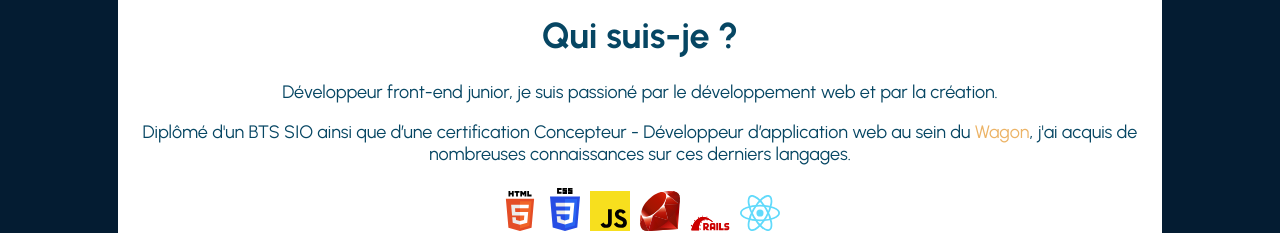
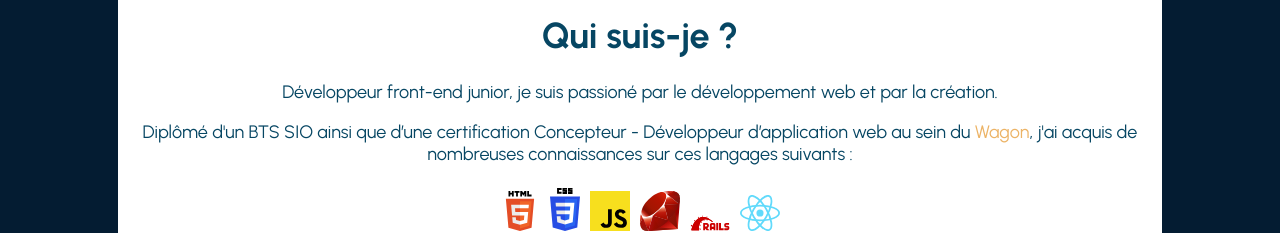
Before and after one commit to Quentinrbd/portfolio, a React (Vite) app: page / in a window 1280 px wide. Shown: the part 820-1053 px from the top of the page. Built offline with nearby package versions, Linux system fonts and the light colour scheme.

Commit message:
updata cv, bio, projet

```diff
--- a/index.html
+++ b/index.html
@@ -2,7 +2,7 @@
 <html lang="en">
   <head>
     <meta charset="UTF-8" />
-    <link rel="icon" href="/src/assets/QR (1).png" />
+    <link rel="icon" href="/src/assets/QR.png" />
     <meta name="viewport" content="width=device-width, initial-scale=1.0" />
     <title>Quentin Ribardière - Portfolio</title>
   </head>
--- a/src/components/Bio/Bio.jsx
+++ b/src/components/Bio/Bio.jsx
@@ -23,7 +23,7 @@ export default function Bio() {
           <div className="bio-content" >
             <h1>Qui suis-je ?</h1>
             <p>Développeur front-end junior, je suis passioné par le développement web et par la création.</p>
-            <p>Diplômé d'un BTS SIO ainsi que d’une certification Concepteur - Développeur d’application web au sein du <a href="https://www.lewagon.com/fr" target="_blank" rel="noreferrer" style={{textDecoration:"none", color:"#ECB365"}}>Wagon</a>, j'ai acquis de nombreuses connaissances sur ces derniers langages.</p>
+            <p>Diplômé d'un BTS SIO ainsi que d’une certification Concepteur - Développeur d’application web au sein du <a href="https://www.lewagon.com/fr" target="_blank" rel="noreferrer" style={{textDecoration:"none", color:"#ECB365"}}>Wagon</a>, j'ai acquis de nombreuses connaissances sur ces langages suivants :</p>
             <div className="logo">
               <img src={html} alt="html" id="html"/>
               <img src={css} alt="css" id="css" />
--- a/src/components/Projet/ModalBrain.jsx
+++ b/src/components/Projet/ModalBrain.jsx
@@ -23,7 +23,7 @@ export default function ModalContent({closeModal}) {
         <img className="airbnbrain-img" src={airbnbrain} alt="airbnbrain" />
         <img className="airbnbrain-img" src={airbnbrain2} alt="airbnbrain" />
         <img className="airbnbrain-img" src={airbnbrain3} alt="airbnbrain" />
-        <p>Le code de ce projet est disponible sur mon profil <a href="https://github.com/Quentinrbd" target="_blank" rel="noreferrer" style={{textDecoration:"none"}}>GitHub</a>.</p>
+        <p>Le code de ce projet est disponible sur mon profil <a href="https://github.com/leN43/AirbnBrain" target="_blank" rel="noreferrer" style={{textDecoration:"none"}}>GitHub</a>.</p>
       </div>
     </div>
   )
--- a/src/components/Projet/ModalSMW.jsx
+++ b/src/components/Projet/ModalSMW.jsx
@@ -34,7 +34,7 @@ export default function ModalSMW({closeModal}) {
           <img src={smw6} alt="" />
           <img src={smw4} alt="" />
         </div>
-        <p>Le code de ce projet est disponible sur mon profil <a href="https://github.com/Quentinrbd" target="_blank" rel="noreferrer" style={{textDecoration:"none"}}>GitHub</a>.</p>
+        <p>Le code de ce projet est disponible sur mon profil <a href="https://github.com/Quentinrbd/save_my_wallet" target="_blank" rel="noreferrer" style={{textDecoration:"none"}}>GitHub</a>.</p>
       </div>
     </div>
   )
```
Also changed, not shown: src/assets/QR.png (renamed from src/assets/QR (1).png), 1 other file (tests, documents, lock files or other folders).
